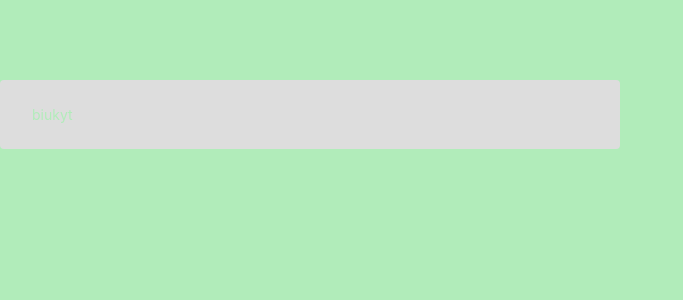
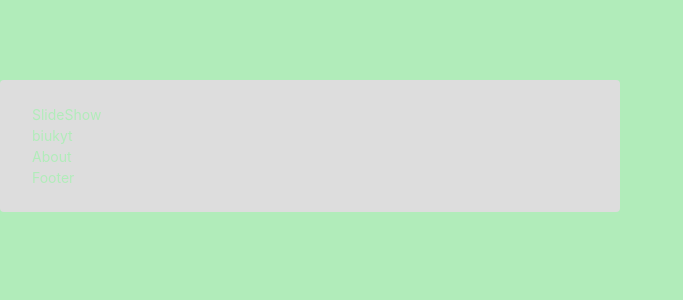
Before and after one commit to FernandoRodriguez23/RV-Pro, a React (Create React App) app in the folder rvproject/: page / in a window 1280 px wide. Shown: the top 300 px of the page, without its empty margins (0-683 px from the left). Built offline with nearby package versions, Linux system fonts and the light colour scheme.

Commit message:
renamed column component. imported components into App.jsx

```diff
--- a/rvproject/src/App.jsx
+++ b/rvproject/src/App.jsx
@@ -1,12 +1,20 @@
 import Navbar from "./components/Navbar";
 import About from "./components/About";
+import Slideshow from "./components/Slideshow"
+import AboutColumns from "./components/AboutColumns"
+import Gallery from "./components/Gallery"
+import Footer from "./components/Footer";
 
 function App() {
   return (
-   <div className="container">
-     <Navbar />
-     <About />
-   </div>
+    <div className="container">
+      <Navbar />
+      <Slideshow />
+      <About />
+      <AboutColumns />
+      <Gallery />
+      <Footer />
+    </div>
   );
 }
 
--- /dev/null
+++ b/rvproject/src/components/AboutColumns.jsx
@@ -0,0 +1,7 @@
+import React, { useState } from "react";
+
+function AboutColumns() {
+  return <div>About</div>;
+}
+
+export default AboutColumns;
--- a/rvproject/src/components/Gallery.jsx
+++ b/rvproject/src/components/Gallery.jsx
@@ -0,0 +1,7 @@
+import React, { useState } from "react";
+
+const Gallery = () => {
+  return <div></div>;
+};
+
+export default Gallery;
```
Also changed, not shown: rvproject/src/components/About-Columns.jsx (deleted, +0 -11 lines), rvproject/src/components/About.jsx (+7 -9 lines), rvproject/src/components/Footer.jsx (+3 -7 lines), rvproject/src/components/Navbar.jsx (+7 -9 lines), rvproject/src/components/Slideshow.jsx (+3 -7 lines).
